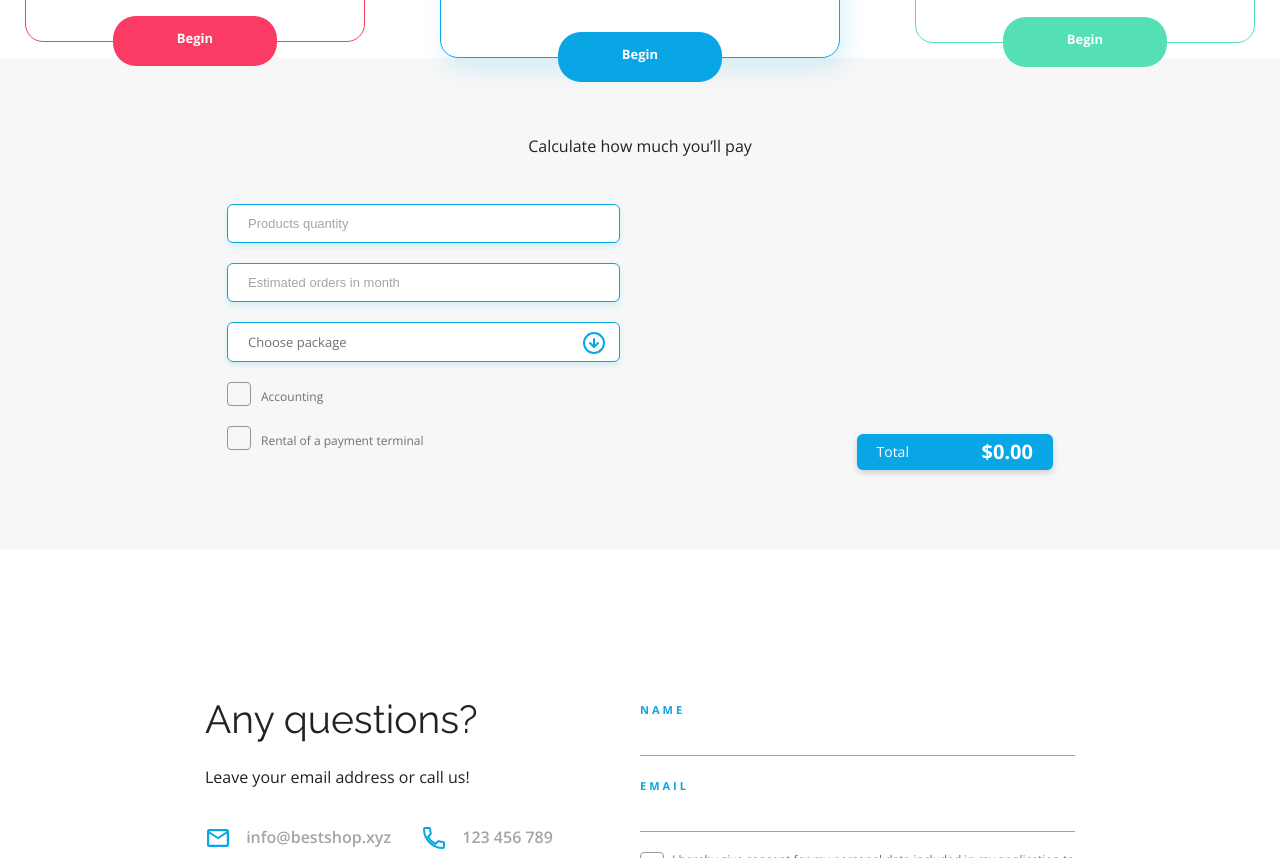
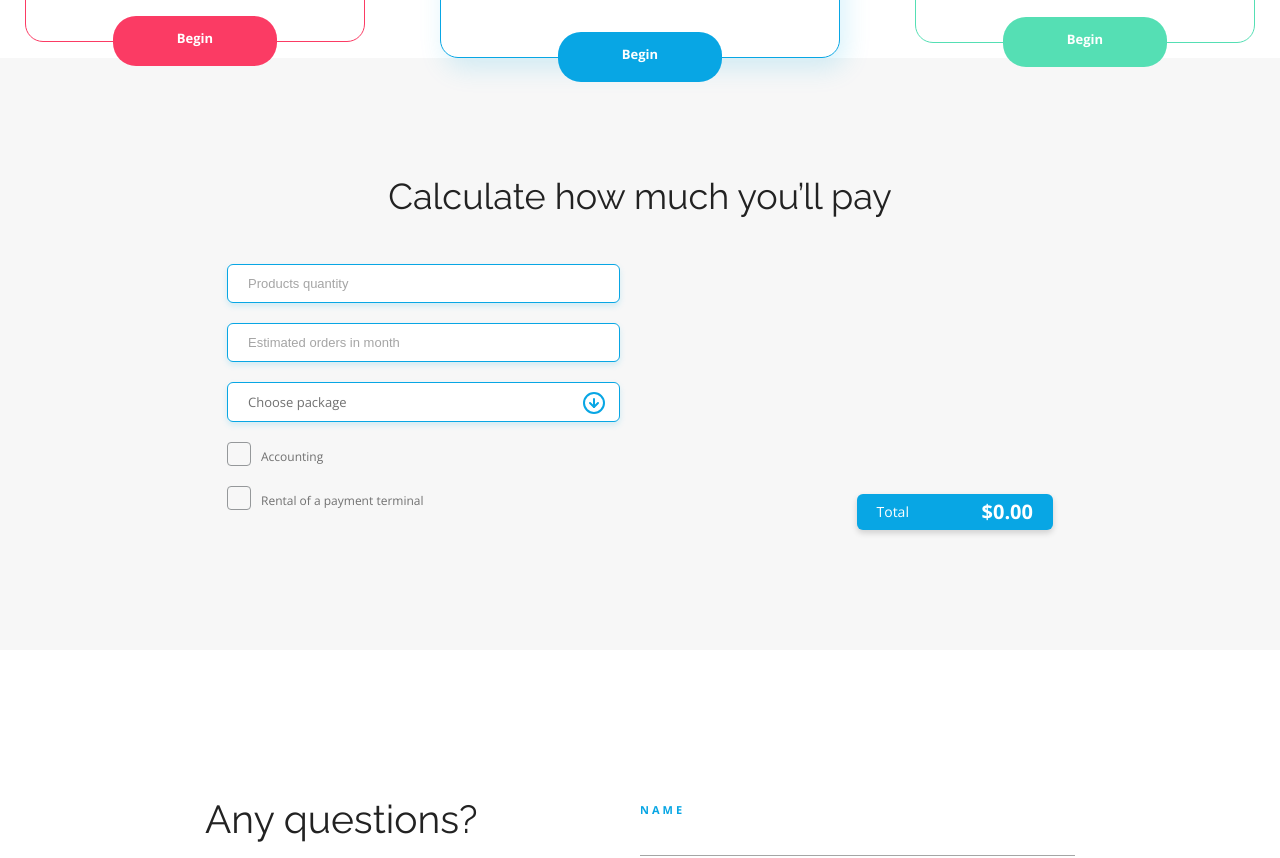
Before and after one commit to martafrackiewicz/best-shop, a website: page index.html in a window 1280 px wide. Shown: the part 3311-4169 px from the top of the page. Drawn offline with nearby package versions, Linux system fonts and the light colour scheme; files that its build step writes are made by us from their sources.

Commit message:
change font and margin in calc section

```diff
--- a/index.html
+++ b/index.html
@@ -171,7 +171,7 @@
 
         <div class="container calc-section-container">
 
-            <h2>Calculate how much you’ll pay</h2>
+            <h2 class="calc__title">Calculate how much you’ll pay</h2>
 
             <div class="calc__columns">
                 <form class="calc__form">
--- a/scss/elements/_calc-section.scss
+++ b/scss/elements/_calc-section.scss
@@ -3,15 +3,17 @@
 }
 
 .calc {
-  padding: 80px 0;
+  padding: 120px 0;
   background-color: $c-light-grey;
 
   //@include tablet {
   //  padding: 30px 15px;
   //}
 
-  h2 {
+  &__title {
     text-align: center;
+    font-size: 36px;
+    font-family: $font-secondary;
   }
 
   &__columns {
```
